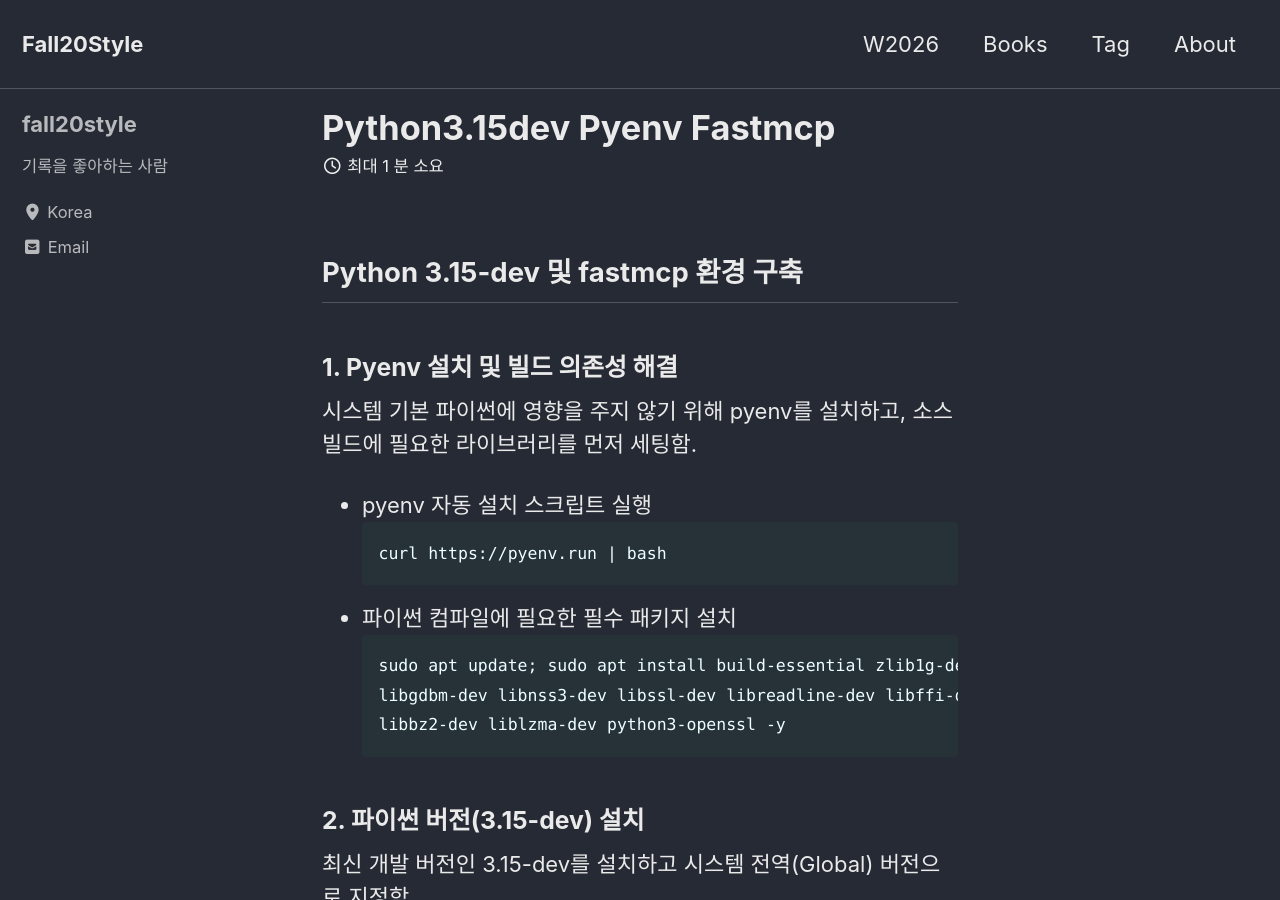
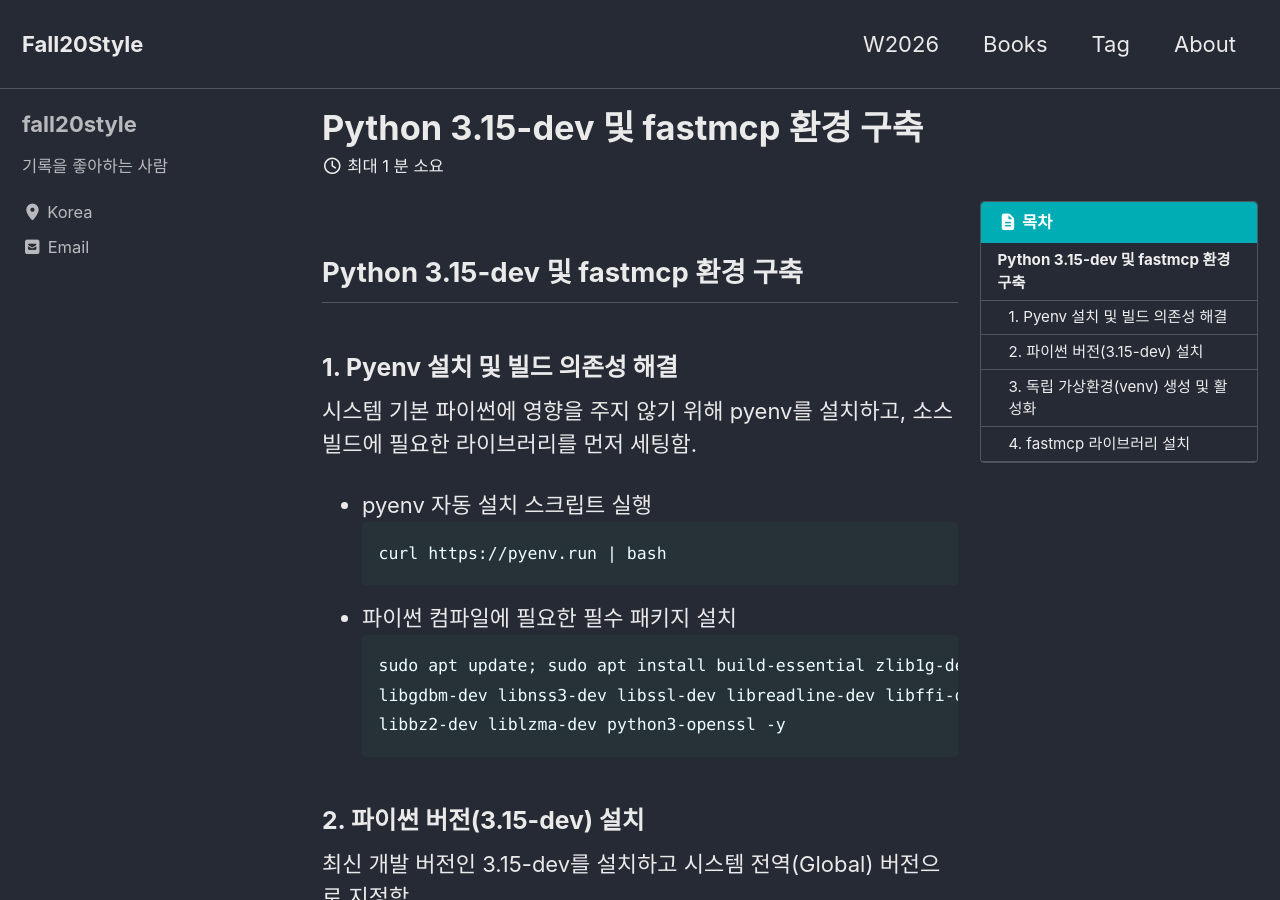
Before and after one commit to fall20style/fall20style.github.io, a Jekyll site: the page built from _posts/2026-03-29-python3.15dev-pyenv-fastmcp.md, in a window 1280 px wide and 900 px high. Built offline with Jekyll 4.4.1, drawn with Linux system fonts in a browser that asks for light colours; cached includes are drawn as plain includes.

Commit message:
Update 2026-03-29-python3.15dev-pyenv-fastmcp.md

```diff
--- a/_posts/2026-03-29-python3.15dev-pyenv-fastmcp.md
+++ b/_posts/2026-03-29-python3.15dev-pyenv-fastmcp.md
@@ -1,3 +1,21 @@
+---
+title: Python 3.15-dev 및 fastmcp 환경 구축
+layout: single
+author_profile: true
+read_time: true
+comments: true
+share: true
+related: true
+popular: true
+tags:
+  - 컨테이너기술
+categories:
+toc: true
+toc_sticky: true
+toc_label: 목차
+description: desc가 여기에
+---
+
 ## Python 3.15-dev 및 fastmcp 환경 구축
 
 ### 1. Pyenv 설치 및 빌드 의존성 해결
```
